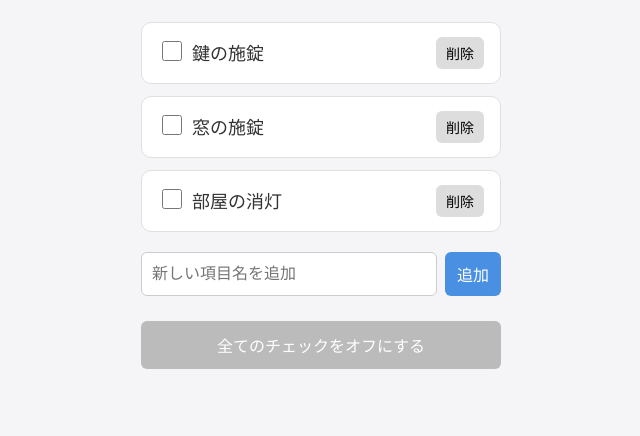
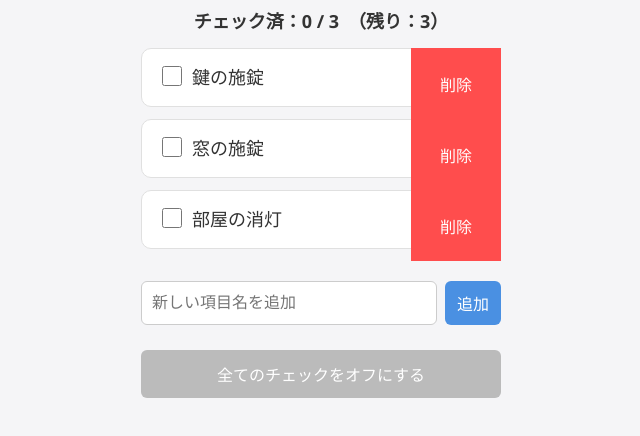
Before and after one commit to t-hayashiii/DailyCheck, a plain HTML site: page index.html in a window 1280 px wide. Shown: the part 74-510 px from the top of the page, without its empty margins (319-959 px from the left). Drawn offline with nearby package versions, Linux system fonts and the light colour scheme.

Commit message:
削除機能と残り表示テスト

```diff
--- a/index.html
+++ b/index.html
@@ -5,7 +5,7 @@
 <meta name="viewport" content="width=device-width, initial-scale=1.0">
 <title>日常チェックアプリ</title>
 
-<!-- SortableJS -->
+<!-- SortableJS（ドラッグ並び替え用） -->
 <script src="https://cdn.jsdelivr.net/npm/sortablejs@1.15.0/Sortable.min.js"></script>
 
 <style>
@@ -21,22 +21,35 @@
 
     h1 {
         text-align: center;
-        margin-bottom: 25px;
+        margin-bottom: 10px;
         font-weight: 600;
         font-size: 24px;
     }
 
+    /* カウンター表示 */
+    #counter {
+        text-align: center;
+        margin-bottom: 15px;
+        font-size: 18px;
+        font-weight: 600;
+    }
+
     /* ---- 各項目カード ---- */
+    .item-wrapper {
+        position: relative;
+        overflow: hidden; /* スワイプで中身がはみ出さないように */
+    }
+
     .item {
         display: grid;
-        grid-template-columns: 34px 1fr auto;
+        grid-template-columns: 34px 1fr;
         align-items: center;
         background: #fff;
         padding: 14px 16px;
         margin-bottom: 12px;
         border-radius: 10px;
         border: 1px solid #e0e0e0;
-        transition: background 0.2s ease;
+        transition: transform 0.2s ease;
         font-size: 18px;
     }
 
@@ -48,11 +61,10 @@
     .item input[type="checkbox"] {
         width: 20px;
         height: 20px;
-        vertical-align: middle;
         margin-top: -1px;
     }
 
-    .item div {
+    .textBox {
         display: flex;
         flex-direction: column;
         justify-content: center;
@@ -64,15 +76,23 @@
         margin-top: 3px;
     }
 
+    /* 削除ボタン（スワイプで表示） */
     .deleteBtn {
-        padding: 6px 10px;
-        font-size: 14px;
+        position: absolute;
+        right: 0;
+        top: 0;
+        width: 90px;
+        height: 100%;
+        background: #ff4d4d;
+        color: white;
         border: none;
-        background: #ddd;
-        border-radius: 6px;
-        cursor: pointer;
+        font-size: 16px;
+        display: flex;
+        justify-content: center;
+        align-items: center;
     }
 
+    /* 新規追加エリア */
     #addBox {
         margin-top: 20px;
         display: flex;
@@ -97,6 +117,7 @@
         font-size: 16px;
     }
 
+    /* 全チェック解除ボタン */
     #clearAllBtn {
         width: 100%;
         margin-top: 25px;
@@ -119,6 +140,8 @@
 
 <h1>日常チェックアプリ</h1>
 
+<div id="counter"></div>
+
 <div id="items"></div>
 
 <div id="addBox">
@@ -137,6 +160,7 @@
         { name: "部屋の消灯", checked: false, timestamp: "" }
     ];
 
+    /* ========= 基本処理 ========== */
     function loadItems() {
         const saved = localStorage.getItem(storageKey);
         return saved ? JSON.parse(saved) : defaultItems;
@@ -153,23 +177,70 @@
              + `${String(now.getHours()).padStart(2,"0")}:${String(now.getMinutes()).padStart(2,"0")}`;
     }
 
-    /* ---- 描画処理 ---- */
+    /* ========= カウンター更新 ========== */
+    function updateCounter() {
+        const items = loadItems();
+        const total = items.length;
+        const done = items.filter(i => i.checked).length;
+        const remaining = total - done;
+
+        document.getElementById("counter").textContent =
+            `チェック済：${done} / ${total}　（残り：${remaining}）`;
+    }
+
+    /* ========= 描画処理 ========== */
     function render() {
         const items = loadItems();
         const container = document.getElementById("items");
         container.innerHTML = "";
 
         items.forEach((item, idx) => {
+            const wrap = document.createElement("div");
+            wrap.className = "item-wrapper";
+
             const div = document.createElement("div");
             div.className = "item";
             if (item.checked) div.classList.add("checked");
 
+            /* スワイプ用状態管理 */
+            let startX = 0;
+            let currentX = 0;
+            let isDragging = false;
+
+            div.addEventListener("touchstart", e => {
+                startX = e.touches[0].clientX;
+                isDragging = true;
+            });
+
+            div.addEventListener("touchmove", e => {
+                if (!isDragging) return;
+                currentX = e.touches[0].clientX;
+                const delta = currentX - startX;
+
+                if (delta < 0) {
+                    div.style.transform = `translateX(${delta}px)`;
+                }
+            });
+
+            div.addEventListener("touchend", () => {
+                isDragging = false;
+                if (currentX - startX < -60) {
+                    div.style.transform = `translateX(-90px)`;
+                } else {
+                    div.style.transform = "translateX(0)";
+                }
+            });
+
+            /* checkbox */
             const cb = document.createElement("input");
             cb.type = "checkbox";
             cb.checked = item.checked;
             cb.onchange = () => toggleCheck(idx);
 
-            const textContainer = document.createElement("div");
+            /* text area */
+            const textBox = document.createElement("div");
+            textBox.className = "textBox";
+
             const label = document.createElement("div");
             label.textContent = item.name;
 
@@ -177,34 +248,40 @@
             ts.className = "timestamp";
             ts.textContent = item.timestamp || "";
 
-            textContainer.appendChild(label);
-            textContainer.appendChild(ts);
+            textBox.appendChild(label);
+            textBox.appendChild(ts);
 
+            /* 削除ボタン */
             const delBtn = document.createElement("button");
+            delBtn.className = "deleteBtn";
             delBtn.textContent = "削除";
-            delBtn.className = "deleteBtn";
             delBtn.onclick = () => deleteItem(idx);
 
             div.appendChild(cb);
-            div.appendChild(textContainer);
-            div.appendChild(delBtn);
+            div.appendChild(textBox);
 
-            container.appendChild(div);
+            wrap.appendChild(delBtn);
+            wrap.appendChild(div);
+
+            container.appendChild(wrap);
         });
+
+        updateCounter();
     }
 
-    /* ---- チェック切り替え ---- */
+    /* ========= 操作系 ========== */
     function toggleCheck(index) {
         const items = loadItems();
-        const target = items[index];
-        target.checked = !target.checked;
-        target.timestamp = target.checked ? getNowText() : "";
+        const item = items[index];
+
+        item.checked = !item.checked;
+        item.timestamp = item.checked ? getNowText() : "";
+
         saveItems(items);
         render();
         initSortable();
     }
 
-    /* ---- 新規項目追加 ---- */
     function addItem() {
         const name = document.getElementById("newItemName").value.trim();
         if (!name) return;
@@ -218,7 +295,6 @@
         initSortable();
     }
 
-    /* ---- 削除 ---- */
     function deleteItem(index) {
         const items = loadItems();
         items.splice(index, 1);
@@ -227,32 +303,29 @@
         initSortable();
     }
 
-    /* ---- 全チェック解除 ---- */
     function clearAllChecks() {
         const items = loadItems();
         items.forEach(i => {
             i.checked = false;
             i.timestamp = "";
         });
+
         saveItems(items);
         render();
         initSortable();
     }
 
-    /* ---- Sortable 初期化（スマホ対応版） ---- */
+    /* ========= 並び替え（スマホ対応版） ========== */
     function initSortable() {
         const container = document.getElementById("items");
 
-        // 既存Sortableインスタンスがあれば削除（★スマホでは必須）
-        if (container._sortable) {
-            container._sortable.destroy();
-        }
+        if (container._sortable) container._sortable.destroy();
 
         container._sortable = Sortable.create(container, {
             animation: 150,
             ghostClass: "drag-ghost",
-            forceFallback: true,       // ★ iOS必須
-            fallbackTolerance: 3,      // ★ 誤タッチ防止
+            forceFallback: true,
+            fallbackTolerance: 3,
             onEnd: function (evt) {
                 const items = loadItems();
                 const moved = items.splice(evt.oldIndex, 1)[0];
@@ -260,12 +333,12 @@
                 saveItems(items);
 
                 render();
-                initSortable();        // ★ 並び替え後に再初期化
+                initSortable();
             }
         });
     }
 
-    /* ---- 初期実行 ---- */
+    /* ========= 初期実行 ========== */
     render();
     initSortable();
 </script>
```
